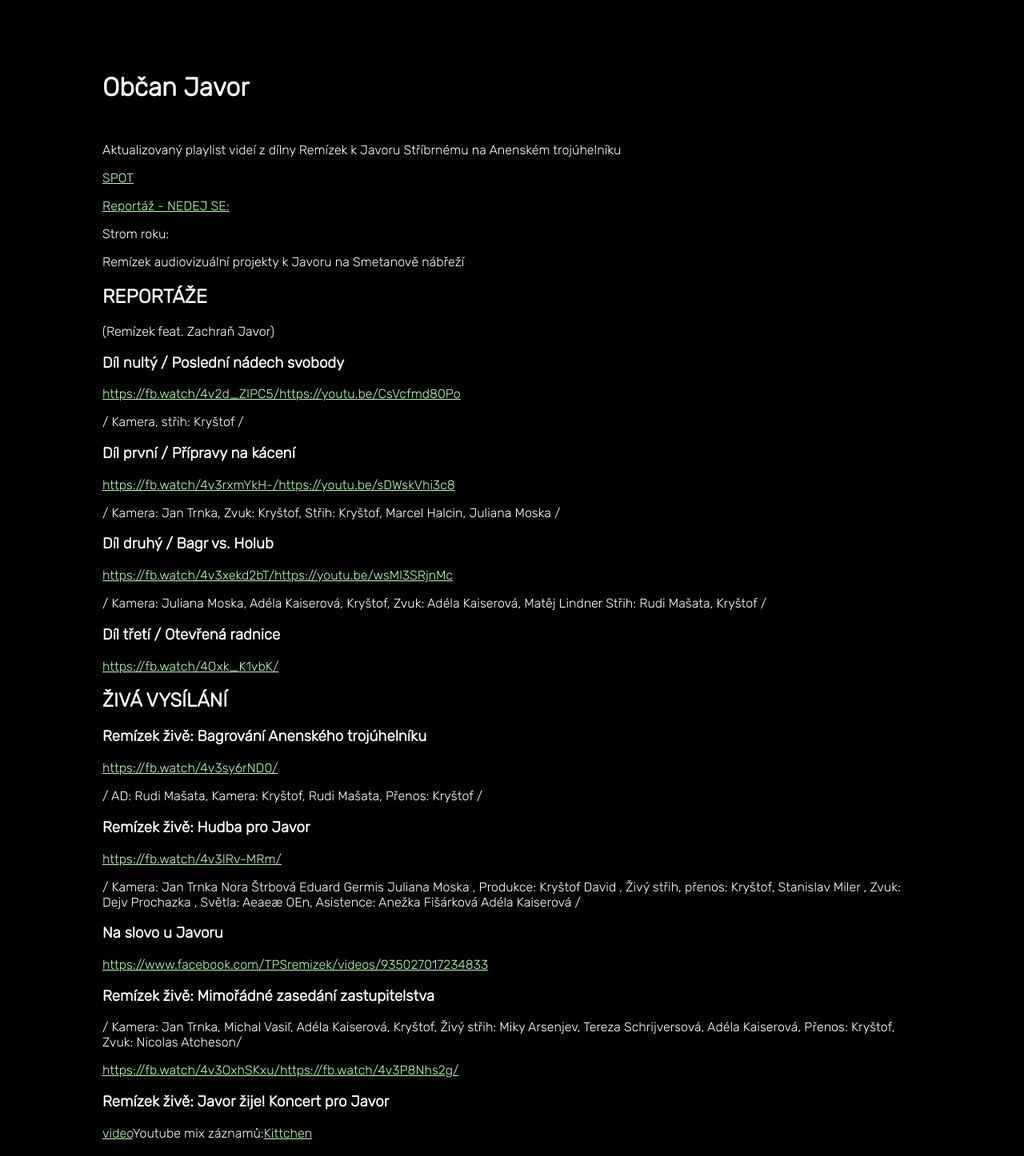
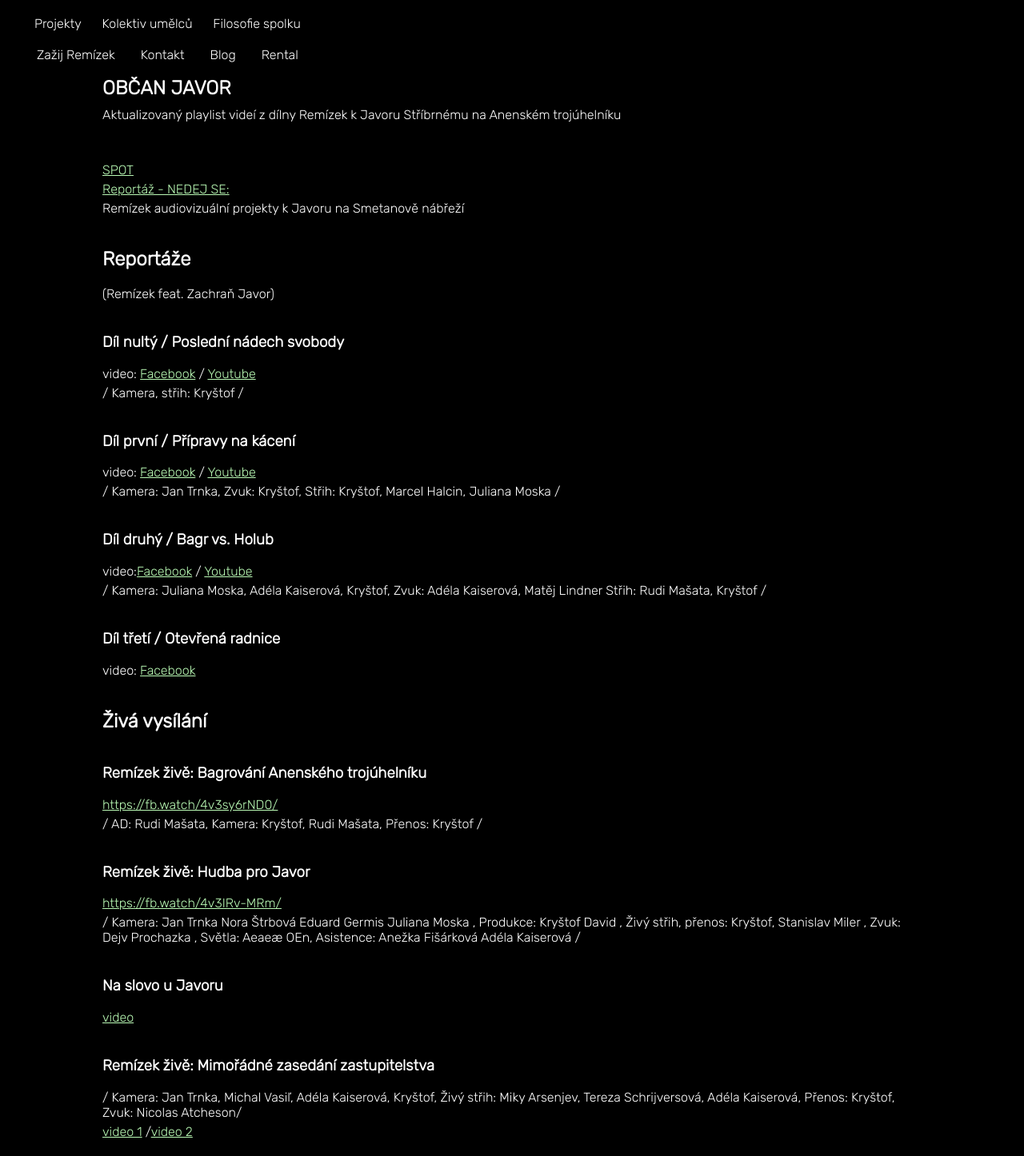
Before and after one commit to hornermar/remizek_web, a Next.js app: page /projekty/javor in a window 1280 px wide. Shown: the top 1446 px of the page at 80% size. Built offline with nearby package versions, Linux system fonts and the light colour scheme.

Commit message:
Uprava Team

```diff
--- a/pages/kolektiv-umelcu.js
+++ b/pages/kolektiv-umelcu.js
@@ -5,7 +5,7 @@ import { contacts } from '../data/contacts.js';
 const KolektivUmelcu = () => {
   return (
     <>
-      {/* <HeaderLink /> */}
+      <HeaderLink />
       <TeamContent />
     </>
   );
--- a/pages/projekty/javor.js
+++ b/pages/projekty/javor.js
@@ -9,11 +9,13 @@ const Javor = () => {
       <div className={styles.simplePage}>
         <div className={styles.container}>
           <div>
-            <h1 className={styles.title}>Občan Javor</h1>
+            <div className={styles.title}>
+              <h1>OBČAN JAVOR</h1>
               <p>
                 Aktualizovaný playlist videí z dílny Remízek k Javoru Stříbrnému
                 na Anenském trojúhelníku
               </p>
+            </div>
             <p>
               <Link href="https://www.facebook.com/zachranjavor/videos/1610047322526542/">
                 SPOT
@@ -25,47 +27,42 @@ const Javor = () => {
                 Reportáž - NEDEJ SE:
               </Link>
             </p>
-            <p>Strom roku:</p>
           </div>
 
           <div>
             <p>Remízek audiovizuální projekty k Javoru na Smetanově nábřeží </p>
-            <h2>REPORTÁŽE</h2>
+            <h2>Reportáže</h2>
             <p>(Remízek feat. Zachraň Javor) </p>
 
             <div>
               <h3>Díl nultý / Poslední nádech svobody</h3>
-              <Link href="https://fb.watch/4v2d_ZIPC5/ ">
-                https://fb.watch/4v2d_ZIPC5/
-              </Link>
-              <Link href="https://youtu.be/CsVcfmd80Po">
-                https://youtu.be/CsVcfmd80Po
-              </Link>
+              <p>
+                video:{' '}
+                <Link href="https://fb.watch/4v2d_ZIPC5/ ">Facebook</Link> /{' '}
+                <Link href="https://youtu.be/CsVcfmd80Po">Youtube</Link>
+              </p>
               <p>/ Kamera, střih: Kryštof /</p>
             </div>
 
             <div>
               <h3>Díl první / Přípravy na kácení </h3>
-              <Link href="https://fb.watch/4v3rxmYkH-/">
-                https://fb.watch/4v3rxmYkH-/
-              </Link>
-              <Link href="https://youtu.be/sDWskVhi3c8">
-                https://youtu.be/sDWskVhi3c8
-              </Link>
+              <p>
+                video: <Link href="https://fb.watch/4v3rxmYkH-/">Facebook</Link>{' '}
+                / <Link href="https://youtu.be/sDWskVhi3c8">Youtube</Link>
                 <p>
                   / Kamera: Jan Trnka, Zvuk: Kryštof, Střih: Kryštof, Marcel
                   Halcin, Juliana Moska /
+                </p>
               </p>
             </div>
 
             <div>
               <h3>Díl druhý / Bagr vs. Holub</h3>
-              <Link href="https://fb.watch/4v3xekd2bT/">
-                https://fb.watch/4v3xekd2bT/
-              </Link>
-              <Link href="https://youtu.be/wsMl3SRjnMc">
-                https://youtu.be/wsMl3SRjnMc
-              </Link>
+              <p>
+                video:
+                <Link href="https://fb.watch/4v3xekd2bT/">Facebook</Link> /{' '}
+                <Link href="https://youtu.be/wsMl3SRjnMc">Youtube</Link>
+              </p>
               <p>
                 / Kamera: Juliana Moska, Adéla Kaiserová, Kryštof, Zvuk: Adéla
                 Kaiserová, Matěj Lindner Střih: Rudi Mašata, Kryštof /
@@ -74,14 +71,14 @@ const Javor = () => {
 
             <div>
               <h3>Díl třetí / Otevřená radnice</h3>
-              <Link href="https://fb.watch/4Oxk_K1vbK/">
-                https://fb.watch/4Oxk_K1vbK/
-              </Link>
+              <p>
+                video: <Link href="https://fb.watch/4Oxk_K1vbK/">Facebook</Link>
+              </p>
             </div>
           </div>
 
           <div>
-            <h2>ŽIVÁ VYSÍLÁNÍ</h2>
+            <h2>Živá vysílání</h2>
             <div>
               <h3>Remízek živě: Bagrování Anenského trojúhelníku</h3>
               <Link href="https://fb.watch/4v3sy6rND0/">
@@ -110,7 +107,7 @@ const Javor = () => {
             <div>
               <h3>Na slovo u Javoru</h3>
               <Link href="https://www.facebook.com/TPSremizek/videos/935027017234833 ">
-                https://www.facebook.com/TPSremizek/videos/935027017234833
+                video
               </Link>
             </div>
 
@@ -121,32 +118,29 @@ const Javor = () => {
                 Živý střih: Miky Arsenjev, Tereza Schrijversová, Adéla
                 Kaiserová, Přenos: Kryštof, Zvuk: Nicolas Atcheson/
               </p>
-              <Link href="https://fb.watch/4v3OxhSKxu/">
-                https://fb.watch/4v3OxhSKxu/
-              </Link>
-
-              <Link href="https://fb.watch/4v3P8Nhs2g/">
-                https://fb.watch/4v3P8Nhs2g/
-              </Link>
+              <Link href="https://fb.watch/4v3OxhSKxu/">video 1</Link> /
+              <Link href="https://fb.watch/4v3P8Nhs2g/">video 2</Link>
             </div>
 
             <div>
               <h3>Remízek živě: Javor žije! Koncert pro Javor </h3>
               <Link href="https://fb.watch/4Ox8jGLg4S/">video</Link>
-              Youtube mix záznamů:
+              <p>
+                Youtube mix záznamů:{' '}
                 <Link href="https://youtu.be/RkarG697pzY ">Kittchen</Link>
+              </p>
             </div>
 
-            <div>
+            {/* <div>
               <h3>Politická debata</h3>
               <Link href="https://www.facebook.com/zachranjavor/videos/382899139398764">
                 video
               </Link>
-            </div>
+            </div> */}
 
-            <div>
+            {/* <div>
               <h3>Magistrát Zastupitelstvo</h3>
-            </div>
+            </div> */}
           </div>
         </div>
       </div>
--- a/styles/SimpleProject.module.css
+++ b/styles/SimpleProject.module.css
@@ -7,12 +7,13 @@
 .container {
   width: 80%;
   margin: 0 auto;
-  padding: 50px 0;
+  padding-top: 40px;
   color: white;
 }
 
-.title h1 {
+.container h1 {
   margin-bottom: 10px;
+  font-size: 24px;
 }
 
 .title {
@@ -22,3 +23,15 @@
 .container a {
   color: #bafbb5;
 }
+
+.container h2 {
+  margin-top: 40px;
+}
+
+.container h3 {
+  margin-top: 40px;
+}
+
+.container p {
+  margin: 5px 0;
+}
--- a/styles/Team.module.css
+++ b/styles/Team.module.css
@@ -5,6 +5,7 @@
 }
 
 .containerTeam {
+  padding-top: 40px;
   width: 85%;
   margin: 0 auto;
   display: flex;
--- a/styles/globals.css
+++ b/styles/globals.css
@@ -52,11 +52,20 @@ header {
   padding: 12px;
   font-family: 'Rubik', sans-serif;
   font-size: 16px;
+  margin-top: 25px;
 }
 
-h1 {
+.cover_text > h1 {
   margin-top: 0;
   height: 30%;
+}
+
+.cover_text > h2 {
+  margin-top: 35px;
+}
+
+.cover_text > p {
+  margin-top: 35px;
 }
 
 header {
@@ -174,31 +183,28 @@ header {
     margin-top: 50px;
   }
   .nav_bar {
-    width: 90vw;
     display: flex;
-    /* justify-content: space-between; */
-    margin: 0 0 50px 0;
-    /* font-size: 10px; */
+    margin: 10px 30px 10px 30px;
   }
   .menu_nav {
-    width: 90%;
-    margin: 0 auto;
+    width: 70%;
     background: transparent;
     position: static;
     display: flex;
     flex-direction: row;
     flex-wrap: wrap;
     height: 10%;
-    /* max-width: 700px; */
+  }
+
+  .logo {
+    position: static;
+    width: 15%;
   }
 
   .nav_bar button {
     display: none;
   }
-  /*
-  .logo_image {
-    width: 20%;
-  } */
+
   .menu_nav__first {
     margin-top: 0;
   }
@@ -206,7 +212,7 @@ header {
     flex-grow: 1;
   }
   .nav_bar a {
-    color: black;
+    color: white;
   }
 }
 
```
Also changed, not shown: public/logo.png. Lines whose indentation alone changed are shown as unchanged.
